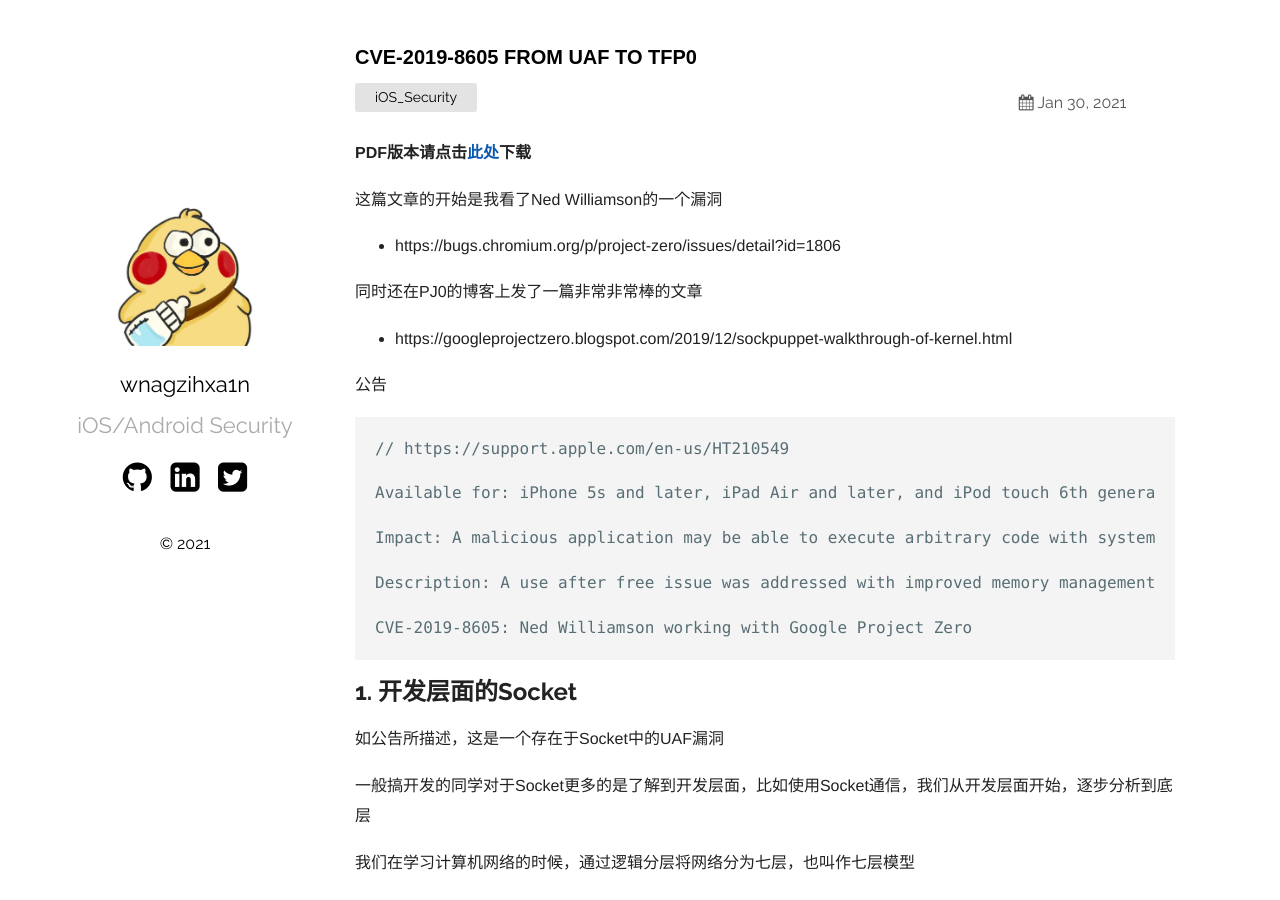
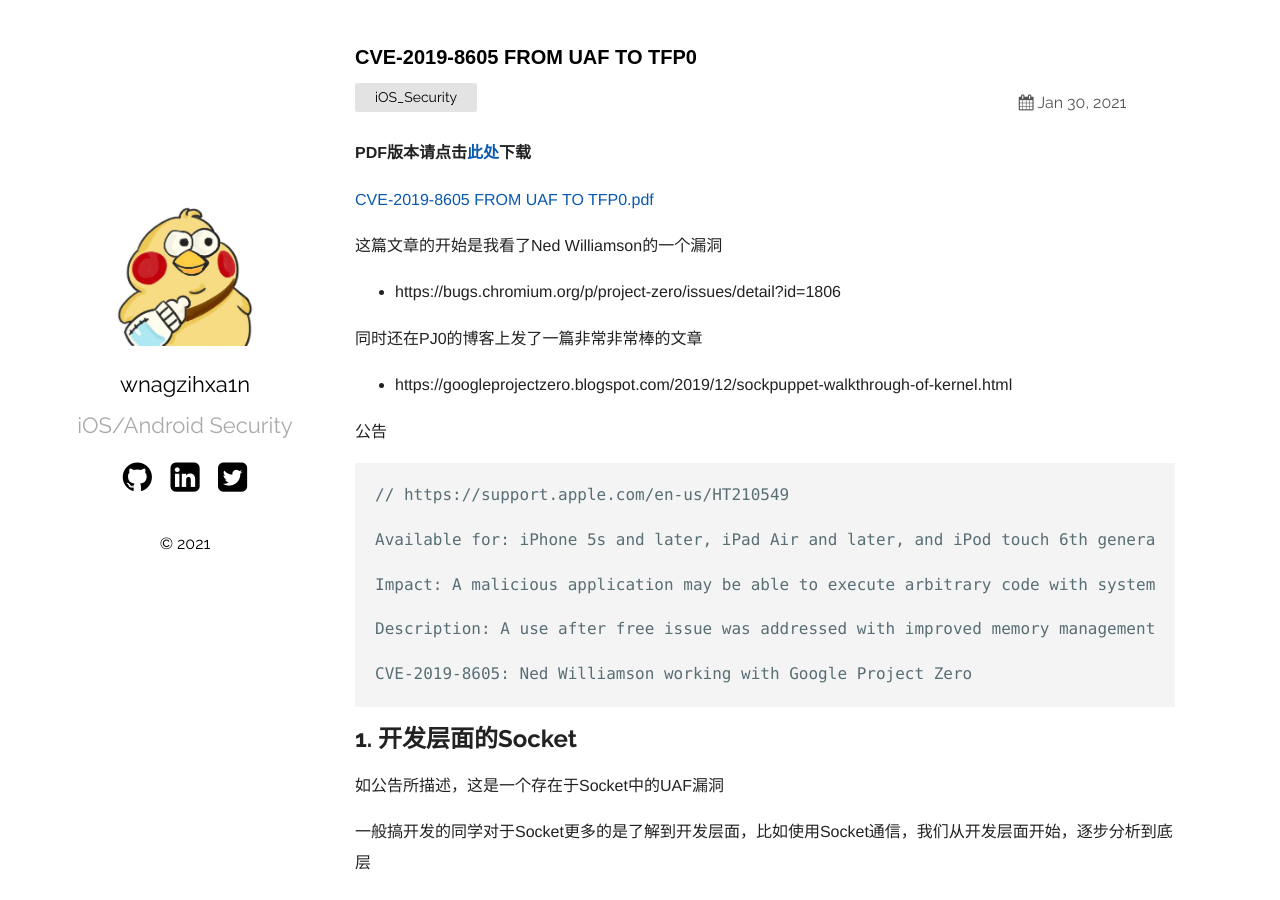
Before and after one commit to MoDumn/MoDumn.github.io, a Jekyll site: the page built from _posts/2021-01-30-CVE-2019-8605 FROM UAF TO TFP0.md, in a window 1280 px wide and 900 px high. Built offline with Jekyll 4.4.1, drawn with Linux system fonts in a browser that asks for light colours.

Commit message:
Update 2021-01-30-CVE-2019-8605 FROM UAF TO TFP0.md

```diff
--- a/_posts/2021-01-30-CVE-2019-8605 FROM UAF TO TFP0.md
+++ b/_posts/2021-01-30-CVE-2019-8605 FROM UAF TO TFP0.md
@@ -6,6 +6,8 @@ categories: iOS_Security
 ---
 
 **PDF版本请点击[此处](https://github.com/wnagzihxa1n/iOS-macOS-Vul-Analysis-Articles/blob/main/CVE-2019-8605%20FROM%20UAF%20TO%20TFP0.pdf)下载**
+
+[CVE-2019-8605 FROM UAF TO TFP0.pdf](/assets/CVE-2019-8605%20FROM%20UAF%20TO%20TFP0.pdf)
 
 这篇文章的开始是我看了Ned Williamson的一个漏洞
 
```
